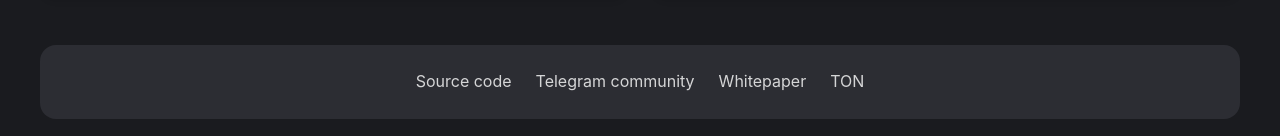
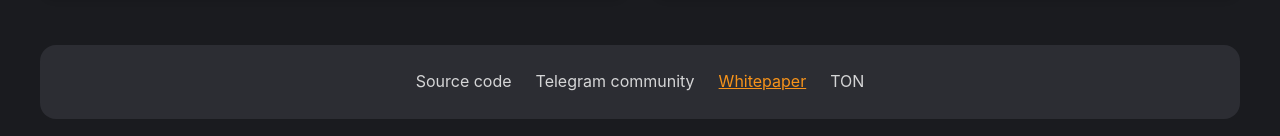
Before and after one commit to chiliec/Satoshi, a website: page docs/index.html in a window 1280 px wide. Shown: the part 1056-1192 px from the top of the page. Drawn offline with Linux system fonts and the light colour scheme; a script that the page names is missing.

Commit message:
Temporarily change WP link to readme

```diff
--- a/docs/index.html
+++ b/docs/index.html
@@ -302,7 +302,7 @@
             <div class="footer-links">
                 <a href="http://github.com/chiliec/Satoshi" target="_blank" class="footer-link">Source code</a>
                 <a href="https://t.me/DAOthxS" target="_blank" class="footer-link">Telegram community</a>
-                <span class="footer-link footer-text" onclick="alert('Not ready yet')">Whitepaper</span>
+                <a href="https://github.com/chiliec/Satoshi#mining">Whitepaper</a>
                 <a href="https://ton.org" target="_blank" class="footer-link">TON</a>
             </div>
         </footer>
```
